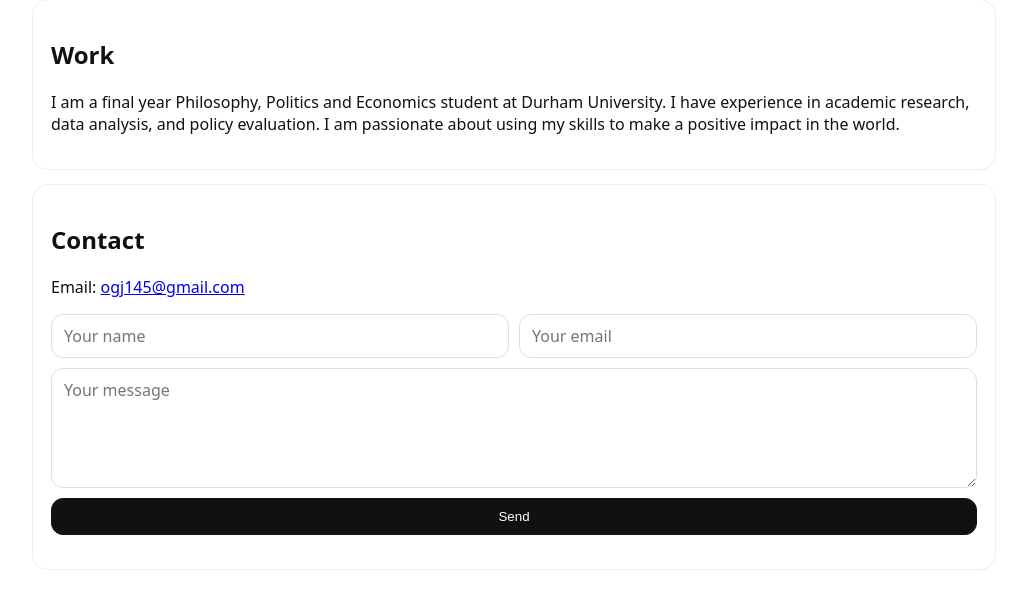
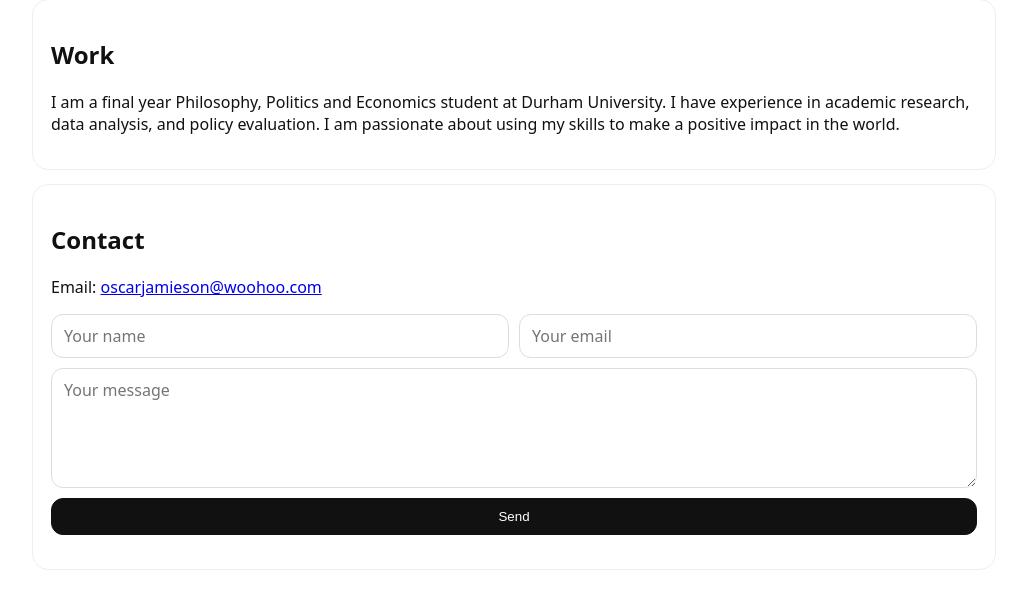
Before and after one commit to OscarJamo/oscarjamieson-site, a FastAPI app: page / in a window 1280 px wide. Shown: the part 470-1080 px from the top of the page, without its empty margins (126-1153 px from the left). Run offline with FastAPI, Linux system fonts and the light colour scheme.

Commit message:
version 2

```diff
--- a/app/main.py
+++ b/app/main.py
@@ -19,7 +19,7 @@ def home(request: Request):
         {
             "request": request,
             "app_name": APP_NAME,
-            "contact_email": os.getenv("PUBLIC_CONTACT_EMAIL", "ogj145@gmail.com"),
+            "contact_email": os.getenv("PUBLIC_CONTACT_EMAIL", "oscarjamieson@woohoo.com"),
         },
     )
 
--- a/app/templates/index.html
+++ b/app/templates/index.html
@@ -14,6 +14,7 @@
     <nav class="nav">
       <a href="#work">Work</a>
       <a href="#contact">Contact</a>
+      <a href="https://www.linkedin.com/in/oscar-jamieson-1845612a8/" target="_blank" rel="noopener noreferrer">LinkedIn</a>
     </nav>
   </header>
 
```
